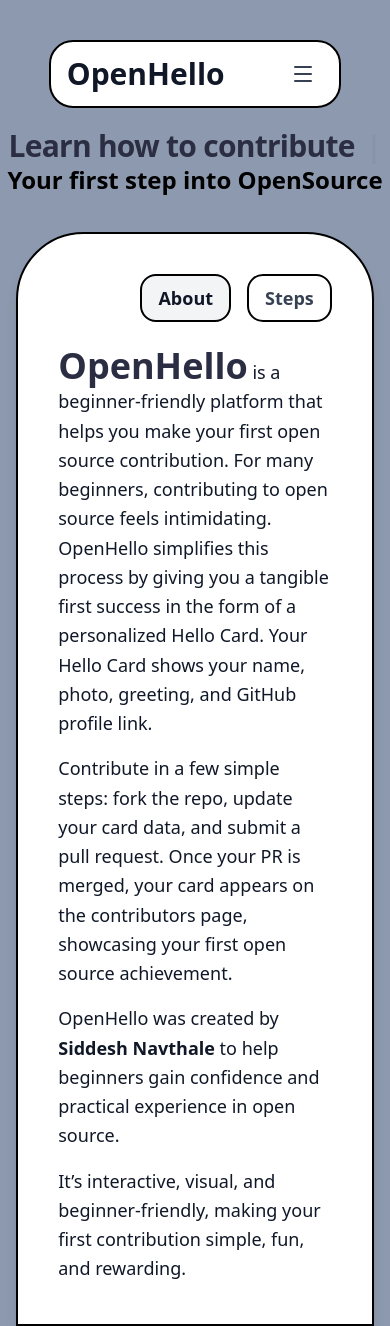
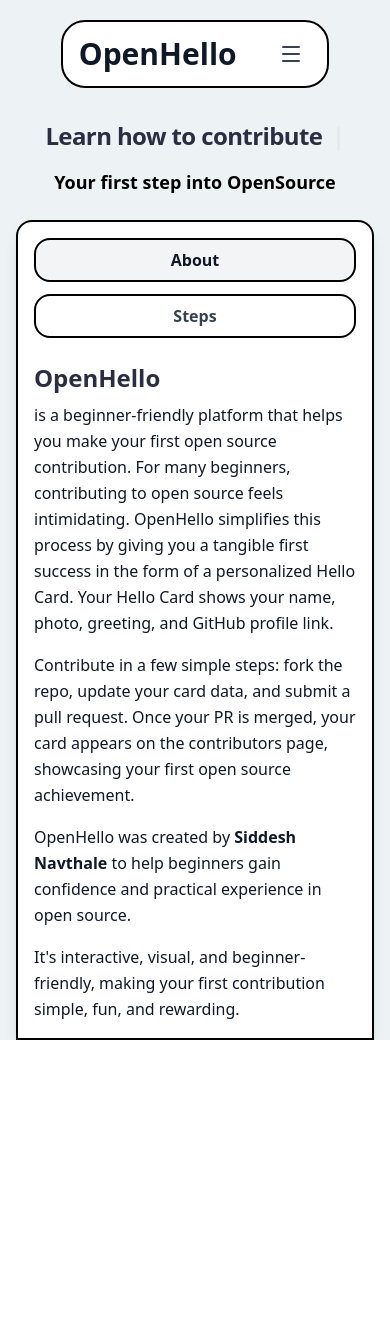
Before and after one commit to varun-git004/OpenHello, a React (Vite) app in the folder client/: page / in a window 390 px wide. After the commit the page ends 1040 px from the top, so only its background shows below. Built offline with nearby package versions, Linux system fonts and the light colour scheme.

Commit message:
style: Refactor layout and styling in HeroSection and ContributorsPage for improved responsiveness and aesthetics

```diff
--- a/client/src/components/HeroSection.jsx
+++ b/client/src/components/HeroSection.jsx
@@ -5,9 +5,9 @@ const HeroSection = () => {
   const [activeTab, setActiveTab] = useState("about");
 
   return (
-    <section className="grid grid-cols-1 justify-center">
+    <section className="min-h-screen flex flex-col justify-end px-4 sm:px-6 lg:px-8">
       {/* Typing intro */}
-      <div className="text-center mt-5 mb-5">
+      <div className="text-center pt-8 sm:pt-12 lg:pt-16 pb-6 sm:pb-8 lg:pb-12">
         <TextType
           text={[
             "Welcome to OpenHello",
@@ -20,20 +20,20 @@ const HeroSection = () => {
           cursorCharacter="|"
           textColors={["#2B2D42"]}
           loop={true}
-          className="text-3xl md:text-6xl font-bold text-center"
+          className="text-2xl sm:text-3xl md:text-4xl lg:text-6xl font-bold text-center"
         />
-        <h2 className="text-2xl font-semibold">
+        <h2 className="text-lg sm:text-xl md:text-2xl font-semibold mt-4">
           Your first step into OpenSource
         </h2>
       </div>
 
       {/* About / Steps Card */}
-      <div className="w-11/12 mx-auto bg-white dark:bg-[#ef233c] border-2 shadow-lg p-10 mt-4 rounded-t-[8vh]">
+      <div className="max-w-7xl mx-auto bg-white dark:bg-[#ef233c] border-2 shadow-lg p-4 sm:p-6 lg:p-10 rounded-t-2xl sm:rounded-t-3xl lg:rounded-t-[8vh] min-h-[60vh] flex flex-col">
         {/* Switch buttons */}
-        <div className="flex justify-end space-x-4 mb-6">
+        <div className="flex flex-col sm:flex-row justify-center sm:justify-end gap-3 sm:gap-4 mb-6 sm:mb-8">
           <button
             onClick={() => setActiveTab("about")}
-            className={`px-4 py-2 text-lg md:text-xl font-semibold rounded-2xl border-2 transition-colors ${
+            className={`w-full sm:w-auto px-4 py-2 text-base sm:text-lg md:text-xl font-semibold rounded-2xl border-2 transition-colors ${
               activeTab === "about"
                 ? "bg-gray-100 dark:bg-gray-800 text-gray-900 dark:text-white border-black"
                 : "text-gray-700 dark:text-gray-300 border-black hover:bg-gray-100 dark:hover:bg-gray-800"
@@ -43,7 +43,7 @@ const HeroSection = () => {
           </button>
           <button
             onClick={() => setActiveTab("steps")}
-            className={`px-4 py-2 text-lg md:text-xl font-semibold rounded-2xl border-2 transition-colors ${
+            className={`w-full sm:w-auto px-4 py-2 text-base sm:text-lg md:text-xl font-semibold rounded-2xl border-2 transition-colors ${
               activeTab === "steps"
                 ? "bg-gray-100 dark:bg-gray-800 text-gray-900 dark:text-white border-black"
                 : "text-gray-700 dark:text-gray-300 border-black hover:bg-gray-100 dark:hover:bg-gray-800"
@@ -57,8 +57,8 @@ const HeroSection = () => {
         <div className="flex flex-col justify-start">
           {activeTab === "about" ? (
             <>
-              <p className="text-lg md:text-xl text-gray-900 dark:text-white leading-relaxed">
-                <span className="text-4xl md:text-5xl text-[#2B2D42] font-bold">
+              <p className="text-base sm:text-lg lg:text-xl text-gray-900 dark:text-white leading-relaxed">
+                <span className="text-2xl sm:text-3xl md:text-4xl lg:text-5xl text-[#2B2D42] font-bold block sm:inline mb-2 sm:mb-0">
                   OpenHello
                 </span>{" "}
                 is a beginner-friendly platform that helps you make your first
@@ -68,48 +68,48 @@ const HeroSection = () => {
                 personalized Hello Card. Your Hello Card shows your name, photo,
                 greeting, and GitHub profile link.
               </p>
-              <p className="text-lg md:text-xl text-gray-900 dark:text-white leading-relaxed mt-4">
+              <p className="text-base sm:text-lg lg:text-xl text-gray-900 dark:text-white leading-relaxed mt-4 sm:mt-6">
                 Contribute in a few simple steps: fork the repo, update your card
                 data, and submit a pull request. Once your PR is merged, your
                 card appears on the contributors page, showcasing your first open
                 source achievement.
               </p>
-              <p className="text-lg md:text-xl text-gray-900 dark:text-white leading-relaxed mt-4">
+              <p className="text-base sm:text-lg lg:text-xl text-gray-900 dark:text-white leading-relaxed mt-4 sm:mt-6">
                 OpenHello was created by{" "}
                 <span className="font-semibold">Siddesh Navthale</span> to help
                 beginners gain confidence and practical experience in open
                 source.
               </p>
-              <p className="text-lg md:text-xl text-gray-900 dark:text-white leading-relaxed mt-4">
-                It’s interactive, visual, and beginner-friendly, making your
+              <p className="text-base sm:text-lg lg:text-xl text-gray-900 dark:text-white leading-relaxed mt-4 sm:mt-6">
+                It's interactive, visual, and beginner-friendly, making your
                 first contribution simple, fun, and rewarding.
               </p>
             </>
           ) : (
             <>
-              <h1 className="text-3xl md:text-4xl font-bold text-center mb-6 text-gray-900 dark:text-white">
+              <h1 className="text-2xl sm:text-3xl md:text-4xl lg:text-6xl font-bold text-white dark:text-[#2B2D42] mb-4 sm:mb-6">
                 Steps to Contribute
               </h1>
-              <h2 className="text-lg md:text-xl text-center text-gray-700 dark:text-gray-200 max-w-2xl mx-auto mb-8">
+              <h2 className="text-base sm:text-lg lg:text-xl text-white  mb-6 sm:mb-8">
                 Contribute directly from GitHub — no setup needed! Just follow
                 these quick steps.
               </h2>
 
-              <ol className="max-w-3xl mx-auto space-y-6 list-decimal list-inside text-lg md:text-xl text-gray-900 dark:text-white leading-relaxed">
-                <li>
-                  <strong>Fork the Repository:</strong> Click the{" "}
-                  <em>Fork</em> button on the OpenHello GitHub repo.
+              <ol className="space-y-4 sm:space-y-6 list-decimal list-inside text-base sm:text-lg lg:text-xl text-white  leading-relaxed">
+                <li className="pl-2">
+                  <strong className="text-white ">Fork the Repository:</strong> Click the{" "}
+                  <em className="text-white ">Fork</em> button on the OpenHello GitHub repo.
                 </li>
-                <li>
-                  <strong>Update Your Card Data:</strong> Edit the contributors’
+                <li className="pl-2">
+                  <strong className="text-white ">Update Your Card Data:</strong> Edit the contributors'
                   file and add your name, photo URL, and GitHub profile link.
                 </li>
-                <li>
-                  <strong>Submit a Pull Request:</strong> Propose your changes by
+                <li className="pl-2">
+                  <strong className="text-white ">Submit a Pull Request:</strong> Propose your changes by
                   creating a PR from your fork to the main repo.
                 </li>
-                <li>
-                  <strong>Get Featured:</strong> Once your PR is merged, your
+                <li className="pl-2">
+                  <strong className="text-white ">Get Featured:</strong> Once your PR is merged, your
                   personalized Hello Card will appear on the Contributors page!
                 </li>
               </ol>
--- a/client/src/pages/LandingPage.jsx
+++ b/client/src/pages/LandingPage.jsx
@@ -4,13 +4,17 @@ import HeroSection from "../components/HeroSection";
 
 function LandingPage() {
   return (
-    <div className="min-h-screen flex flex-col bg-[#8d99ae]">
-      <div className="mt-10">
+    <div className="min-h-screen flex flex-col bg-[#EDF2F4]">
+      {/* Navigation */}
+      <div className="mt-5 sm:mt-6 lg:mt-10 px-4 sm:px-6 lg:px-8">
         <NavBar />
       </div>
 
-      <div className="flex-1 flex justify-center items-end">
-        <HeroSection/>
+      {/* Hero Content */}
+      <div className="flex-1 flex flex-col justify-end ">
+        <div className="w-full">
+          <HeroSection />
+        </div>
       </div>
     </div>
   );
```
Also changed, not shown: client/src/pages/ContributorsPage.jsx (+35 -35 lines).
